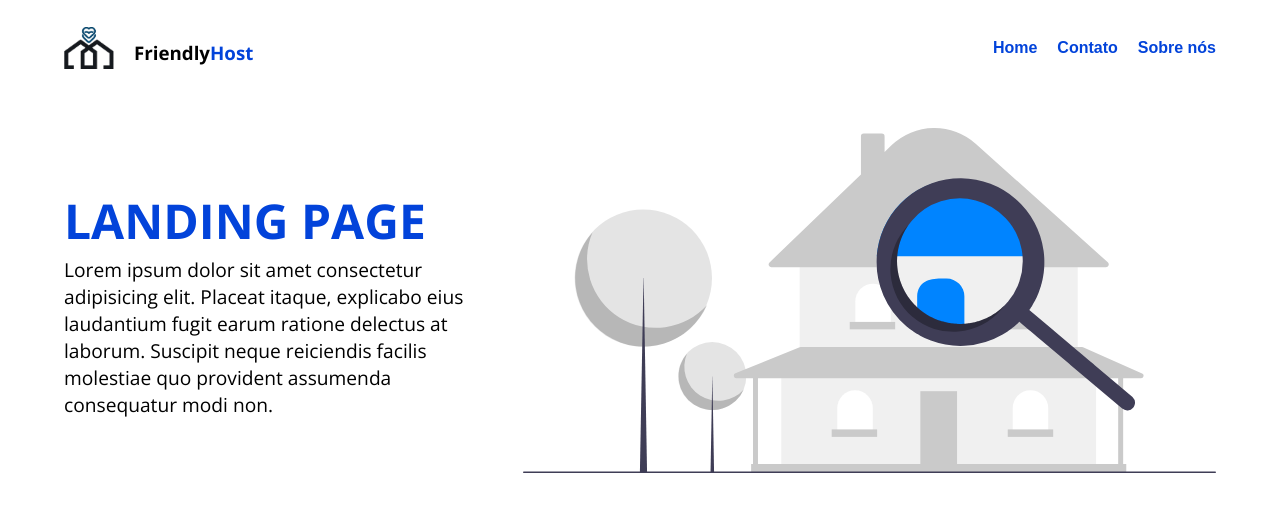
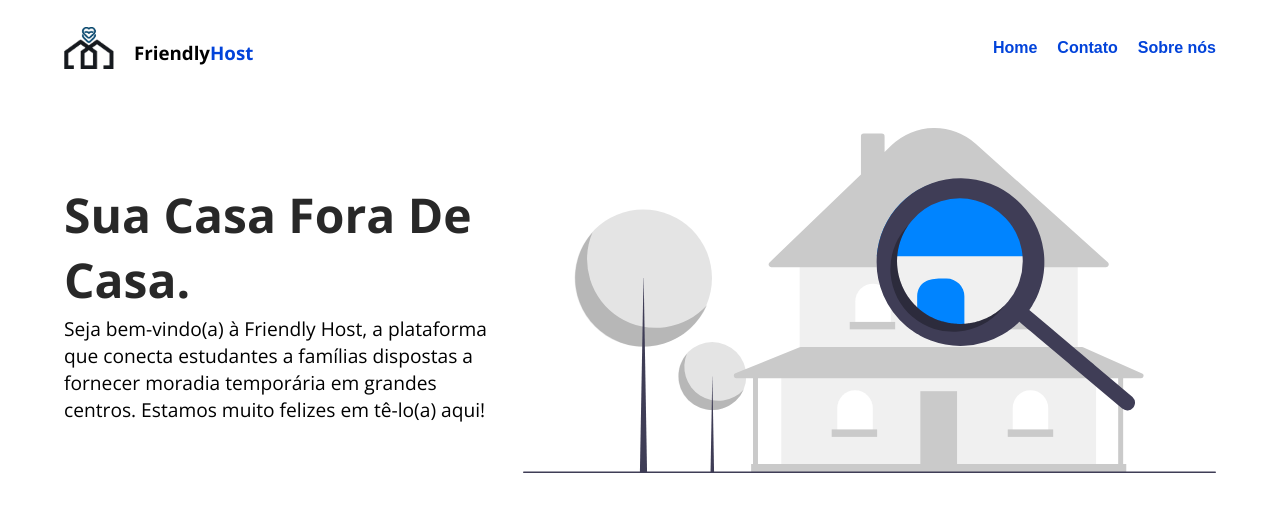
Before and after one commit to icaropereira404/friendlyhost-front, a React (Vite) app: page / in a window 1280 px wide. Shown: the top 512 px of the page. Built offline with nearby package versions, Linux system fonts and the light colour scheme.

Commit message:
alteração do texto da Home

```diff
--- a/src/App.jsx
+++ b/src/App.jsx
@@ -1,5 +1,7 @@
-import Header from './components/header/index'
-import Homepage from './components/home'
+import Header from './components/Header/index'
+import AboutUs from './pages/sections/AboutUs'
+import Homepage from './pages/sections/home'
+
 
 function App() {
 
@@ -7,6 +9,7 @@ function App() {
     <>
       <Header />
       <Homepage />
+     <AboutUs />
     </>
   )
 }
--- /dev/null
+++ b/src/pages/sections/AboutUs/index.jsx
@@ -0,0 +1,11 @@
+
+
+const AboutUs = () => {
+    return (
+        <div>
+
+        </div>
+    )
+}
+
+export default AboutUs
--- a/src/components/home/index.jsx
+++ b/src/pages/sections/Home/index.jsx
@@ -1,5 +1,5 @@
 import './style.css'
-import Homeicon from '../../assets/house.svg'
+import Homeicon from '../../../assets/house.svg'
 
 const Homepage = () => {
     return (
@@ -7,9 +7,11 @@ const Homepage = () => {
             <section className="homepage">
                 <div className='left'>
                     <h1>
-                        LANDING PAGE
+                    sua casa fora de casa.
                         </h1>
-                    <p>Lorem ipsum dolor sit amet consectetur adipisicing elit. Placeat itaque, explicabo eius laudantium fugit earum ratione delectus at laborum. Suscipit neque reiciendis facilis molestiae quo provident assumenda consequatur modi non.</p>
+                    <p>Seja bem-vindo(a) à Friendly Host, a plataforma que conecta
+                    estudantes a famílias dispostas a fornecer moradia temporária em
+                    grandes centros. Estamos muito felizes em tê-lo(a) aqui!</p>
                 </div>
                 <div className='right'>
                     <img src={Homeicon} alt="Icone House" />
--- a/src/components/home/style.css
+++ b/src/pages/sections/Home/style.css
@@ -16,8 +16,9 @@
 .homepage .left h1{
     font-size: 3rem;
     font-weight: bold;
-    color: #0243da;
+    color: #000000d7;;
     font-family: 'Open Sans', sans-serif;
+    text-transform: capitalize;
 }
 
 .homepage .left p{
```
Also changed, not shown: src/pages/sections/AboutUs/style.css (added).
